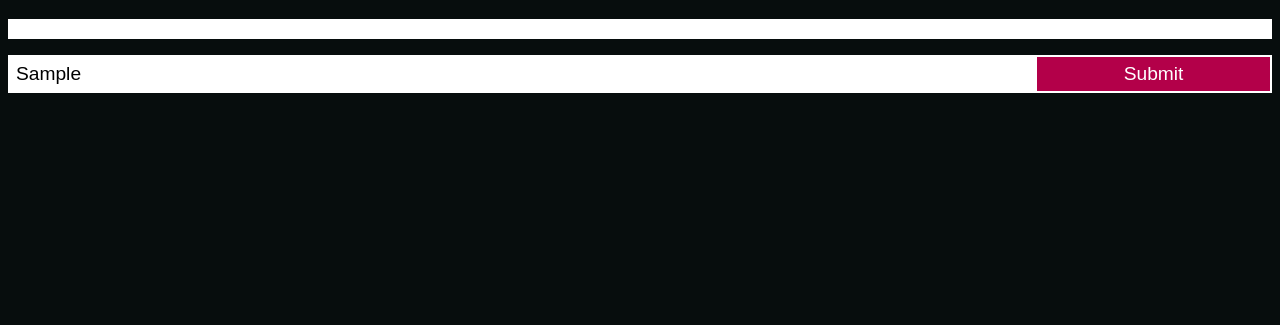
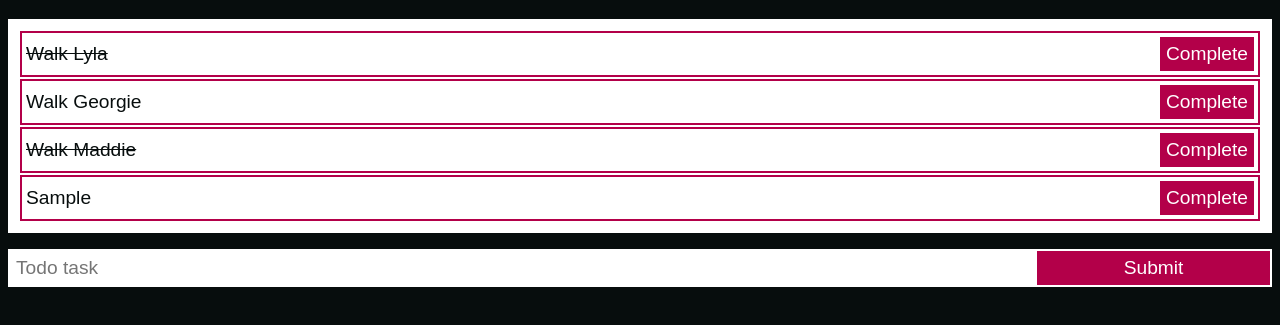
Before and after one commit to benderham/shecodes_plus_perth_javascript_2024, a plain HTML site: page todo-list/index.html in a window 1280 px wide. Both pictures are taken after typing "Sample" into the empty fields and a click on the button "Submit". Shown: the part 61-386 px from the top of the page. Drawn offline with Linux system fonts and the light colour scheme.

Commit message:
complete to-do-list no challenges

```diff
--- a/counter/script.js
+++ b/counter/script.js
@@ -6,6 +6,7 @@ function add(step) {
 }
 
 function subtract(step) {
+  console.log('Subtracting ' + step);
   let numberElement = document.getElementById('number');
   let number = numberElement.innerText;
   number = parseInt(number) - parseInt(step);
--- a/todo-list/script.js
+++ b/todo-list/script.js
@@ -1,7 +1,55 @@
-function addTask() {}
+let todoTasks = ['Walk Lyla', 'Walk Georgie', 'Walk Maddie'];
+let todoTasksStatus = [true, false, true];
+const todoList = document.getElementById('todo-list');
 
-function updateTodoList() {}
+updateTodoList();
 
-function createNewTodoItemElement(task, index) {}
+function addTask() {
+  const newTask = document.getElementById('new-task-text');
+  if (newTask.value.length > 0) {
+    todoTasks.push(newTask.value);
+    todoTasksStatus.push(false);
+    newTask.value = '';
+    updateTodoList();
+  }
+}
 
-function toggleComplete(index) {}
+function updateTodoList() {
+  todoList.innerText = '';
+  for (const [index, task] of todoTasks.entries()) {
+    const newTodoTaskElement = createNewTodoItemElement(task, index);
+    todoList.appendChild(newTodoTaskElement);
+  }
+}
+
+function createNewTodoItemElement(task, index) {
+  const newTodoTaskTextElement = document.createElement('p');
+  newTodoTaskTextElement.innerText = task;
+
+  if (todoTasksStatus[index] === true) {
+    newTodoTaskTextElement.classList.add('complete');
+  }
+
+  const newTodoTaskElement = document.createElement('li');
+  newTodoTaskElement.appendChild(newTodoTaskTextElement);
+
+  const completeButtonElement = document.createElement('input');
+  completeButtonElement.type = 'button';
+  completeButtonElement.value = 'Complete';
+  newTodoTaskElement.appendChild(completeButtonElement);
+
+  completeButtonElement.onclick = function () {
+    toggleComplete(index);
+  };
+
+  return todoList.appendChild(newTodoTaskElement);
+}
+
+function toggleComplete(index) {
+  if (todoTasksStatus[index] === false) {
+    todoTasksStatus[index] = true;
+  } else {
+    todoTasksStatus[index] = false;
+  }
+  updateTodoList();
+}
```
Also changed, not shown: shopping-list/index.html (+8 -5 lines), shopping-list/script.js (+28 -2 lines), todo-list/index.html (indentation only).
